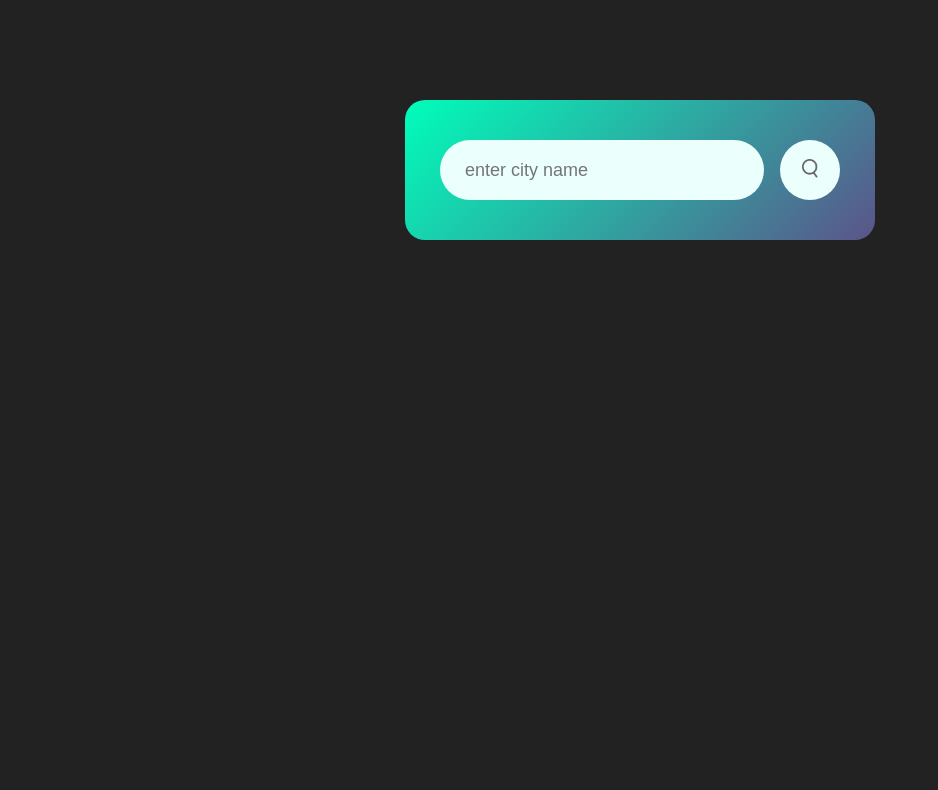
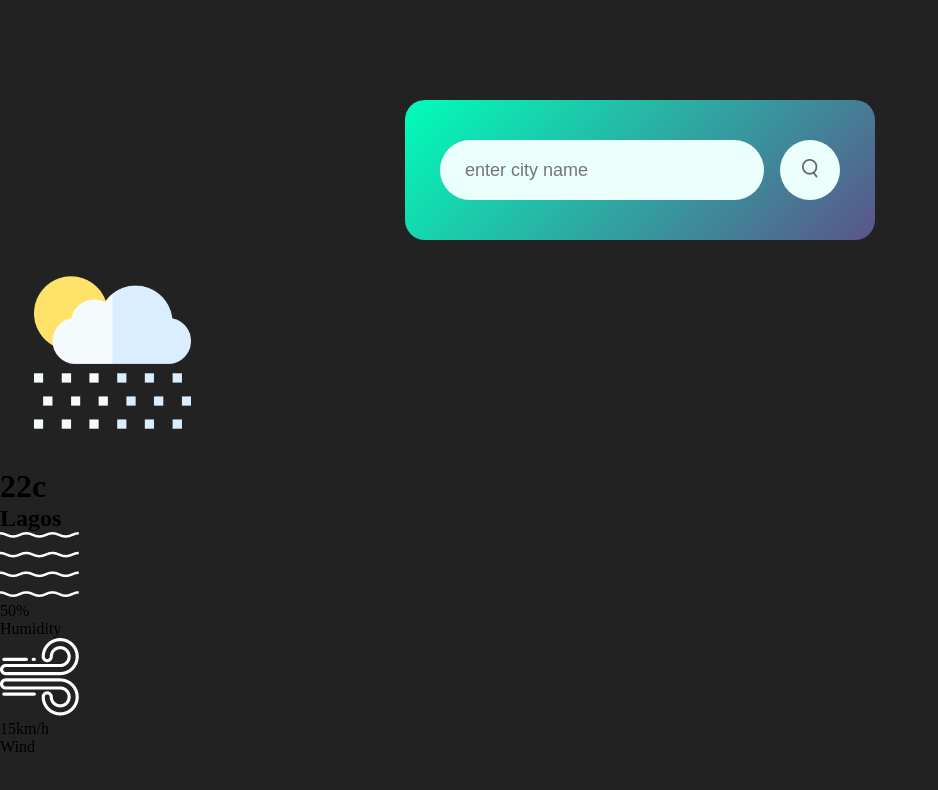
Before and after one commit to Mogle7Arkad/weathercast, a plain HTML site: page index.html in a window 1280 px wide. Shown: the whole page, without its empty margins (0-938 px from the left). Drawn offline with Linux system fonts and the light colour scheme.

Commit message:
created container and divs to display the weather results

```diff
--- a/index.html
+++ b/index.html
@@ -14,5 +14,26 @@
             <button><img src="images/search.png" alt="search-icon"></button>
         </div>
     </div>
+    <div class="cast">
+        <img src="images/rain.png" alt="rain gif" class="cast-icon">
+        <h1 class="temp">22c</h1>
+        <h2 class="city">Lagos</h2>
+        <div class="more-elements">
+            <div class="col">
+                <img src="images/humidity.png">
+                <div>
+                    <p class="humidity">50%</p>
+                    <p>Humidity</p>
+                </div>
+            </div>
+            <div class="col">
+                <img src="images/wind.png">
+                <div>
+                    <p class="wind">15km/h</p>
+                    <p>Wind</p>
+                </div>
+            </div>
+        </div>
+    </div>
 </body>
 </html>
```
